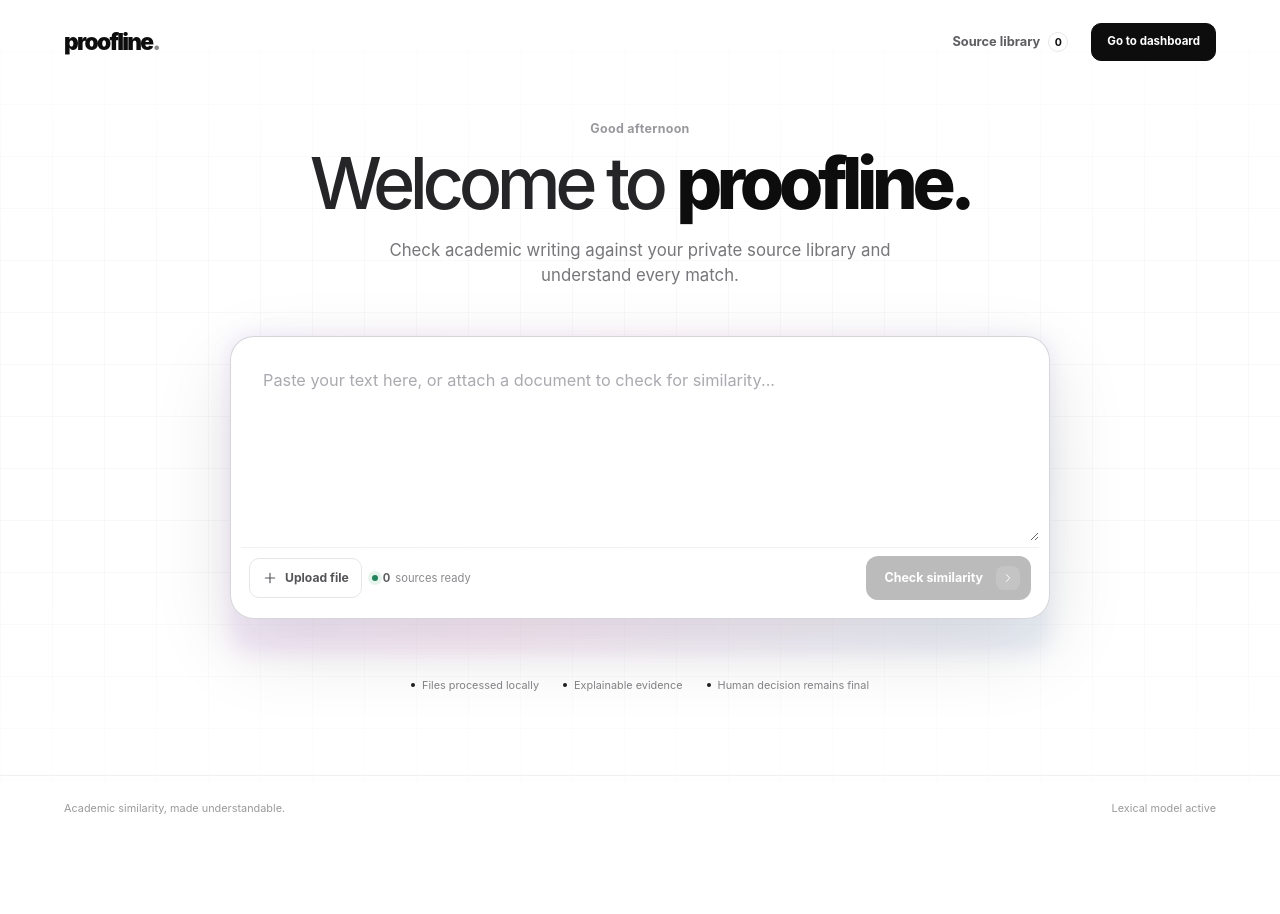
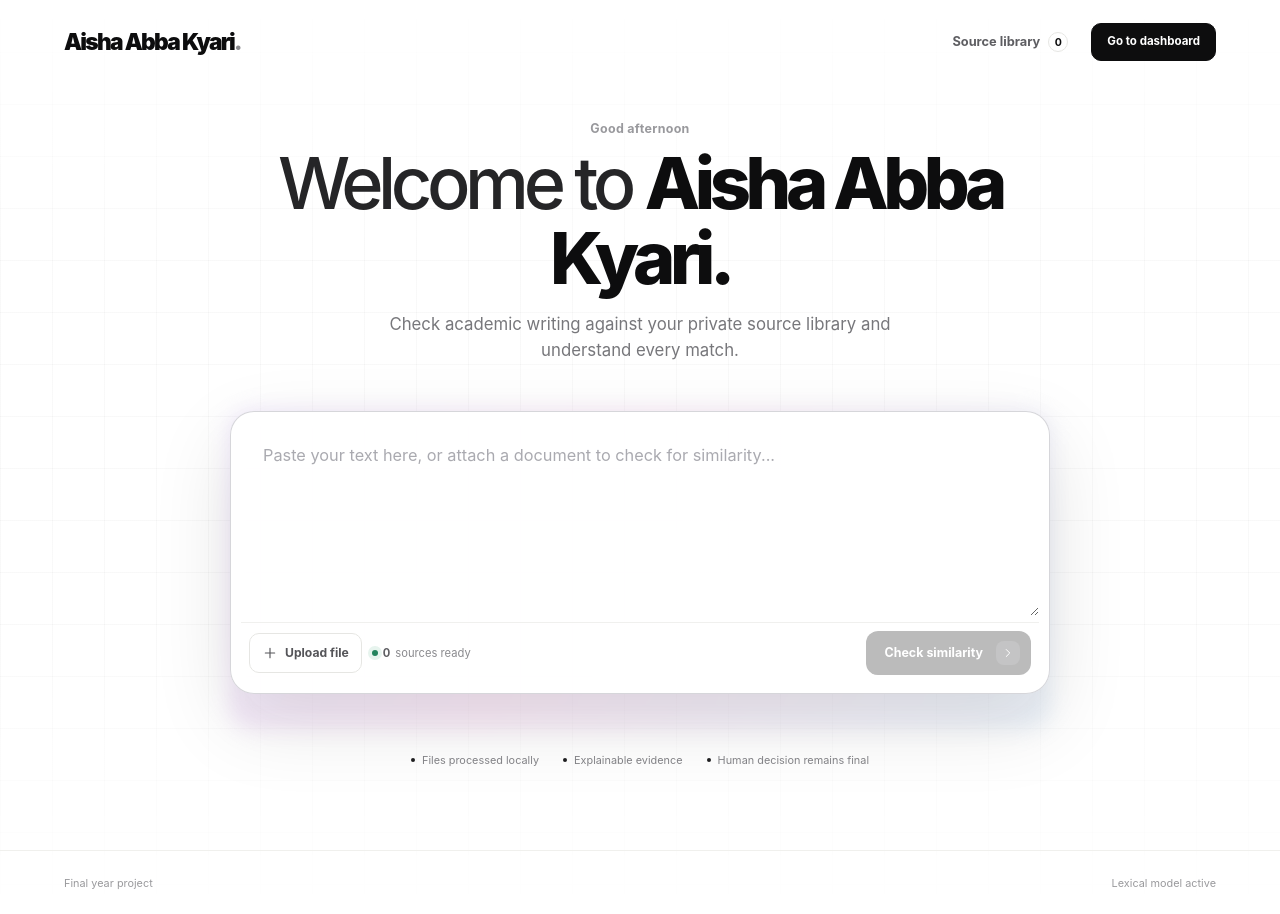
Before and after one commit to yusufababa/proofline-plagiarism-detector, a FastAPI app: page / in a window 1280 px wide. Before the commit the page ends 814 px from the top, so only its background shows below. Run offline with FastAPI, Linux system fonts and the light colour scheme; data that the repository does not hold is empty; some web fonts are replaced.

Commit message:
Personalize interface for Aisha Abba Kyari

```diff
--- a/app/__init__.py
+++ b/app/__init__.py
@@ -1,3 +1,3 @@
 """Explainable plagiarism-detection research prototype."""
 
-__version__ = "0.13.1"
+__version__ = "0.13.2"
--- a/app/core/config.py
+++ b/app/core/config.py
@@ -17,7 +17,7 @@
 
     project_root: Path
     app_name: str = "Explainable Hybrid Plagiarism Detector"
-    app_version: str = "0.13.1"
+    app_version: str = "0.13.2"
     host: str = "127.0.0.1"
     port: int = 8000
     max_upload_mb: int = 10
--- a/app/web/static/styles.css
+++ b/app/web/static/styles.css
@@ -43,6 +43,7 @@
 
 .wordmark { color: var(--black); text-decoration: none; font-size: 1.42rem; font-weight: 900; letter-spacing: -.075em; line-height: 1; }
 .wordmark span { color: #8a8a8e; }
+.welcome-nav > .wordmark { white-space: nowrap; }
 
 /* Welcome */
 .welcome-view { min-height: 100vh; background: #fff; display: grid; grid-template-rows: 84px 1fr 64px; position: relative; overflow: hidden; }
@@ -296,7 +297,7 @@
   .prompt-tools { justify-content: space-between; }
   .source-ready { margin-left: auto; }
   .check-button { width: 100%; justify-content: space-between; }
-  .welcome-footer span:first-child { display: none; }
+  .welcome-footer span:last-child { display: none; }
   .welcome-footer { justify-content: center; }
 
   .sidebar { transform: translateX(-102%); transition: transform .24s ease; box-shadow: var(--shadow-lg); }
@@ -328,6 +329,8 @@
 }
 
 @media (max-width: 480px) {
+  .welcome-nav > .wordmark { font-size: .96rem; letter-spacing: -.045em; }
+  .dashboard-link-button { min-height: 35px; padding-inline: 10px; font-size: .65rem; }
   .welcome-nav .text-button { display: none; }
   .welcome-meta { gap: 7px 13px; }
   .source-ready { display: none; }
--- a/app/web/templates/index.html
+++ b/app/web/templates/index.html
@@ -3,12 +3,12 @@
 <head>
   <meta charset="utf-8">
   <meta name="viewport" content="width=device-width, initial-scale=1">
-  <meta name="description" content="Proofline explainable academic similarity review">
+  <meta name="description" content="Aisha Abba Kyari final year academic similarity project">
   <meta name="theme-color" content="#f4f4f2">
-  <title>Proofline — Explainable similarity review</title>
+  <title>Aisha Abba Kyari — Final year project</title>
   <link rel="preconnect" href="https://api.fontshare.com">
   <link rel="stylesheet" href="https://api.fontshare.com/v2/css?f[]=satoshi@300,400,500,600,700,800,900&display=swap">
-  <link rel="stylesheet" href="/static/styles.css?v=0.13.1">
+  <link rel="stylesheet" href="/static/styles.css?v=0.13.2">
 </head>
 <body>
   <a class="skip-link" href="#main-content">Skip to main content</a>
@@ -16,7 +16,7 @@
   <main id="main-content" tabindex="-1">
     <section id="welcome-view" class="welcome-view" aria-labelledby="welcome-title">
       <header class="welcome-nav">
-        <a class="wordmark" href="#" aria-label="Proofline home">proofline<span>.</span></a>
+        <a class="wordmark" href="#" aria-label="Aisha Abba Kyari home">Aisha Abba Kyari<span>.</span></a>
         <nav aria-label="Quick navigation">
           <button class="text-button" type="button" data-open-panel="library">Source library <span id="welcome-source-count">0</span></button>
           <button class="dashboard-link-button" type="button" data-open-panel="overview">Go to dashboard</button>
@@ -26,7 +26,7 @@
       <div class="welcome-main">
         <div class="welcome-copy">
           <p id="greeting" class="eyebrow">Good morning</p>
-          <h1 id="welcome-title">Welcome to <span>proofline.</span></h1>
+          <h1 id="welcome-title">Welcome to <span>Aisha Abba Kyari.</span></h1>
           <p>Check academic writing against your private source library and understand every match.</p>
         </div>
 
@@ -62,16 +62,16 @@
       </div>
 
       <footer class="welcome-footer">
-        <span>Academic similarity, made understandable.</span>
+        <span>Final year project</span>
         <span id="model-status">Checking model...</span>
       </footer>
     </section>
 
-    <section id="dashboard-view" class="dashboard-view hidden" aria-label="Proofline dashboard">
+    <section id="dashboard-view" class="dashboard-view hidden" aria-label="Aisha dashboard">
       <aside id="sidebar" class="sidebar">
         <div class="sidebar-head">
           <button id="sidebar-close" class="icon-button sidebar-close" type="button" aria-label="Close navigation">×</button>
-          <a class="wordmark dashboard-wordmark" href="#" data-go-home>proofline<span>.</span></a>
+          <a class="wordmark dashboard-wordmark" href="#" data-go-home aria-label="Aisha home">Aisha<span>.</span></a>
         </div>
         <nav class="side-nav" aria-label="Dashboard navigation">
           <p class="nav-label">Workspace</p>
@@ -124,7 +124,7 @@
           </section>
 
           <section id="panel-library" class="dashboard-panel" data-panel-content="library" aria-labelledby="library-title">
-            <header class="page-heading"><div><span class="section-kicker">Comparison knowledge</span><h1 id="library-title">Source library</h1><p>Add lawful academic material for Proofline to compare against.</p></div><div class="library-total"><strong id="corpus-count">0</strong><span>sources ready</span></div></header>
+            <header class="page-heading"><div><span class="section-kicker">Comparison knowledge</span><h1 id="library-title">Source library</h1><p>Add lawful academic material for the system to compare against.</p></div><div class="library-total"><strong id="corpus-count">0</strong><span>sources ready</span></div></header>
             <div class="library-layout">
               <form id="reference-form" class="reference-uploader">
                 <div id="reference-dropzone" class="reference-dropzone" tabindex="0" role="button" aria-controls="reference-file">
@@ -144,6 +144,6 @@
     </section>
   </main>
   <div id="toast" class="toast" role="status" aria-live="polite"></div>
-  <script src="/static/app.js?v=0.13.1"></script>
+  <script src="/static/app.js?v=0.13.2"></script>
 </body>
 </html>
--- a/pyproject.toml
+++ b/pyproject.toml
@@ -1,6 +1,6 @@
 [project]
 name = "explainable-plagiarism-detector"
-version = "0.13.1"
+version = "0.13.2"
 description = "A lightweight, explainable academic text-similarity research prototype."
 requires-python = ">=3.11"
 
```
Also changed, not shown: PROJECT_TRACKER.md (+1 -1 lines), tests/test_web_accessibility.py (+3 -0 lines), README.md.
